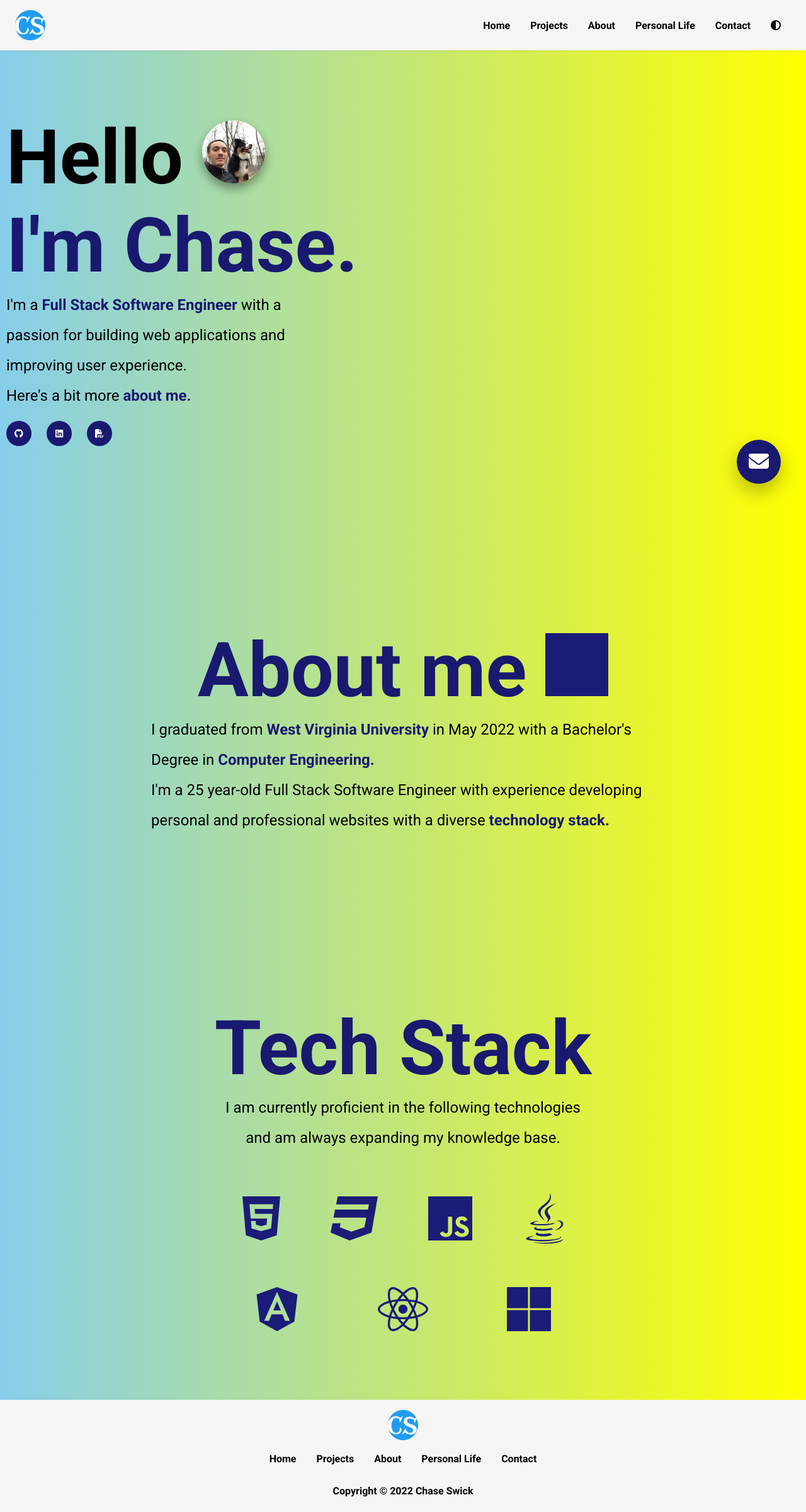
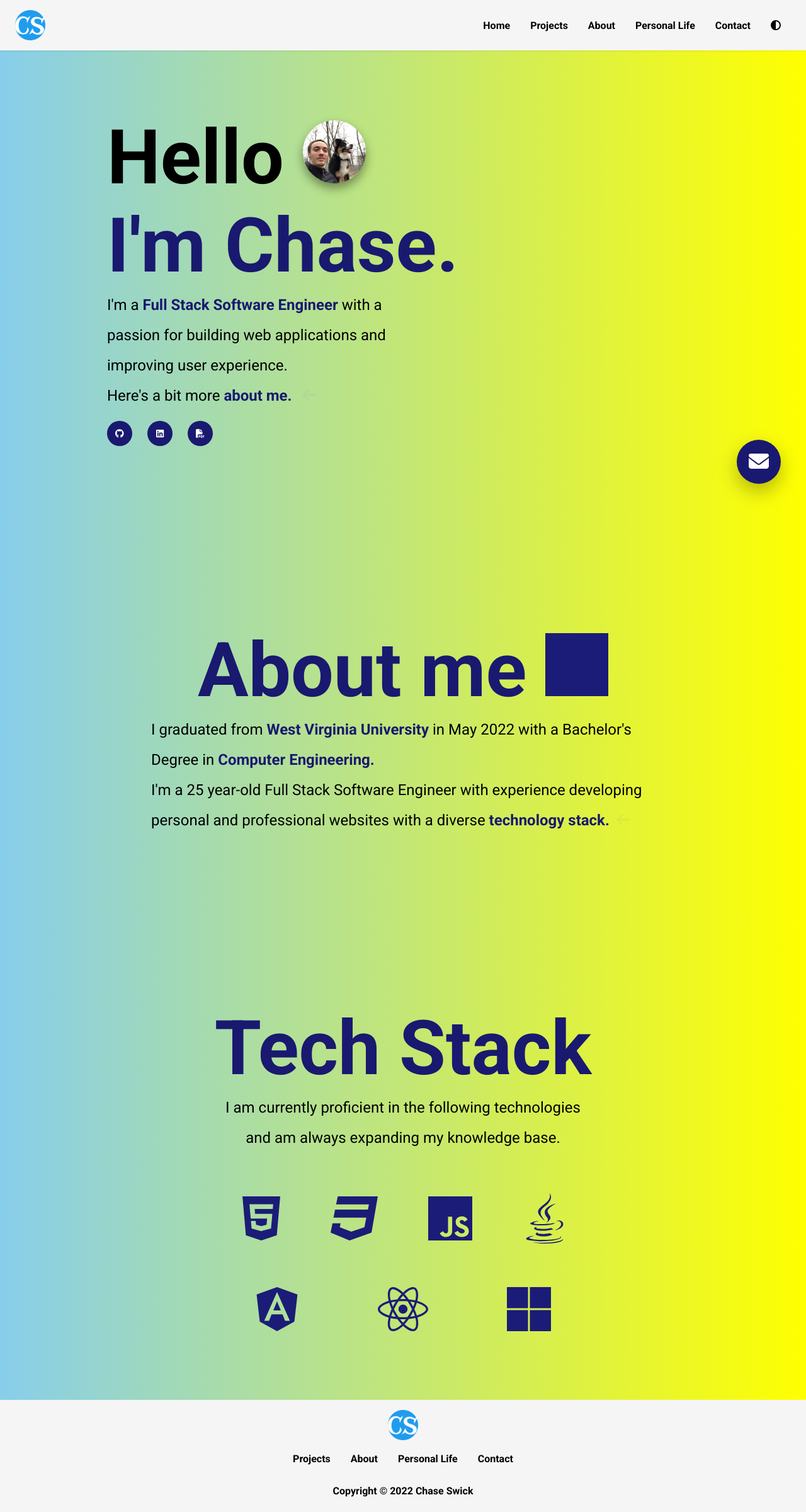
Before and after one commit to Swicky97/E-Portfolio, a React (Create React App) app: page / in a window 1280 px wide. Shown: the whole page at 63% size. Built offline with nearby package versions, Linux system fonts and the light colour scheme; grey boxes are pictures that could not be loaded.

Commit message:
Landing page animations

```diff
--- a/package.json
+++ b/package.json
@@ -10,6 +10,7 @@
     "@testing-library/jest-dom": "^5.16.5",
     "@testing-library/react": "^13.4.0",
     "@testing-library/user-event": "^13.5.0",
+    "bootstrap": "^5.2.2",
     "react": "^18.2.0",
     "react-dom": "^18.2.0",
     "react-router-dom": "^6.4.3",
--- a/src/Components/About.jsx
+++ b/src/Components/About.jsx
@@ -1,4 +1,5 @@
 import React from "react";
+import { FontAwesomeIcon } from "@fortawesome/react-fontawesome";
 
 export default function About() {
   return (
@@ -22,7 +23,7 @@ export default function About() {
           I'm a 25 year-old Full Stack Software Engineer with experience
           developing personal and professional websites with a diverse
           <a href="#tech" className="about__a">
-          <b className="blue click"> technology stack.</b>
+          <b className="blue click"> technology stack.</b><FontAwesomeIcon icon="arrow-left" className="arrow"/>
           </a>
 
         </p>
--- a/src/Components/Footer.jsx
+++ b/src/Components/Footer.jsx
@@ -12,9 +12,6 @@ export default function Footer() {
             </figure>
           </a>
           <div className="footer__list">
-            <Link to="/" className="footer__link">
-              Home
-            </Link>
             <Link to="/projects" className="footer__link">
               Projects
             </Link>
--- a/src/Components/Landing.jsx
+++ b/src/Components/Landing.jsx
@@ -18,7 +18,7 @@ export default function Landing() {
           <br />
           Here's a bit more{" "}
           <a href="#about" className="landing__a">
-            <b class="blue click">about me.</b>
+            <b class="blue click">about me.</b>{" "}<FontAwesomeIcon icon="arrow-left" className="arrow"/>
           </a>
         </p>
         <div class="social__list">
--- a/src/index.css
+++ b/src/index.css
@@ -39,6 +39,10 @@ button {
   cursor: pointer;
 }
 
+.click:hover {
+  transform: scale(1.1);
+}
+
 .container {
   padding: 56px 0;
 }
@@ -60,13 +64,29 @@ button {
   color: midnightblue;
 }
 
+.arrow {
+  animation: left 3s infinite alternate;
+  position: relative;
+  right: -8px;
+}
+@keyframes left {
+  0% {
+    opacity: 0%;
+    transform: translateX(3px)
+  }
+  100% {
+    opacity: 100%;
+    transform: translateX(-3px);
+  }
+}
+
 /* NAVIGATION */
 nav {
   height: 80px;
   display: flex;
   box-shadow: 0 2px 2px 0 rgba(0, 0, 0, 0.05);
   background-color: whitesmoke;
-  z-index: 1;
+  z-index: 2;
 }
 
 .nav__container {
@@ -118,8 +138,6 @@ nav {
   margin: 0 auto;
   display: flex;
   margin-top: 100px;
-  position: relative;
-  left: -160px;
   flex-direction: column;
   justify-content: space-around;
   align-items: right;
@@ -140,6 +158,10 @@ nav {
 
 .landing__a {
   text-decoration: none;
+}
+
+.landing__a:hover {
+  transform: scale(1.1);
 }
 
 .header__para {
@@ -300,6 +322,7 @@ nav {
 
 footer {
   background-color: whitesmoke;
+  z-index: 1;
 }
 
 .footer__logo {
@@ -321,6 +344,9 @@ footer {
 
 .footer__list {
   margin: 20px 0 24px 0;
+  display: flex;
+  flex-wrap: wrap;
+  align-items: center;
 }
 
 .footer__link {
@@ -355,4 +381,8 @@ footer {
   .nav__link {
     display: none;
   }
+
+  .mail__btn {
+    display: none;
+  }
 }
--- a/src/index.js
+++ b/src/index.js
@@ -4,10 +4,10 @@ import './index.css';
 import App from './App';
 import reportWebVitals from './reportWebVitals';
 import { library } from '@fortawesome/fontawesome-svg-core';
-import { faBars, faCircleHalfStroke, faFilePdf, faEnvelope } from '@fortawesome/free-solid-svg-icons';
+import { faBars, faCircleHalfStroke, faFilePdf, faEnvelope, faArrowLeft } from '@fortawesome/free-solid-svg-icons';
 import { faGithub, faLinkedin, faHtml5, faCss3, faJs, faJava, faAngular, faReact, faMicrosoft } from '@fortawesome/free-brands-svg-icons';
 
-library.add(faBars, faCircleHalfStroke, faFilePdf, faGithub, faLinkedin, faEnvelope, faHtml5, faCss3, faJs, faJava, faAngular, faReact, faMicrosoft)
+library.add(faBars, faCircleHalfStroke, faFilePdf, faGithub, faLinkedin, faEnvelope, faHtml5, faCss3, faJs, faJava, faAngular, faReact, faMicrosoft, faArrowLeft)
 
 const root = ReactDOM.createRoot(document.getElementById('root'));
 root.render(
```
Also changed, not shown: src/Pages/Projects.jsx (added, +7 -0 lines), 1 other file (tests, documents, lock files or other folders).
